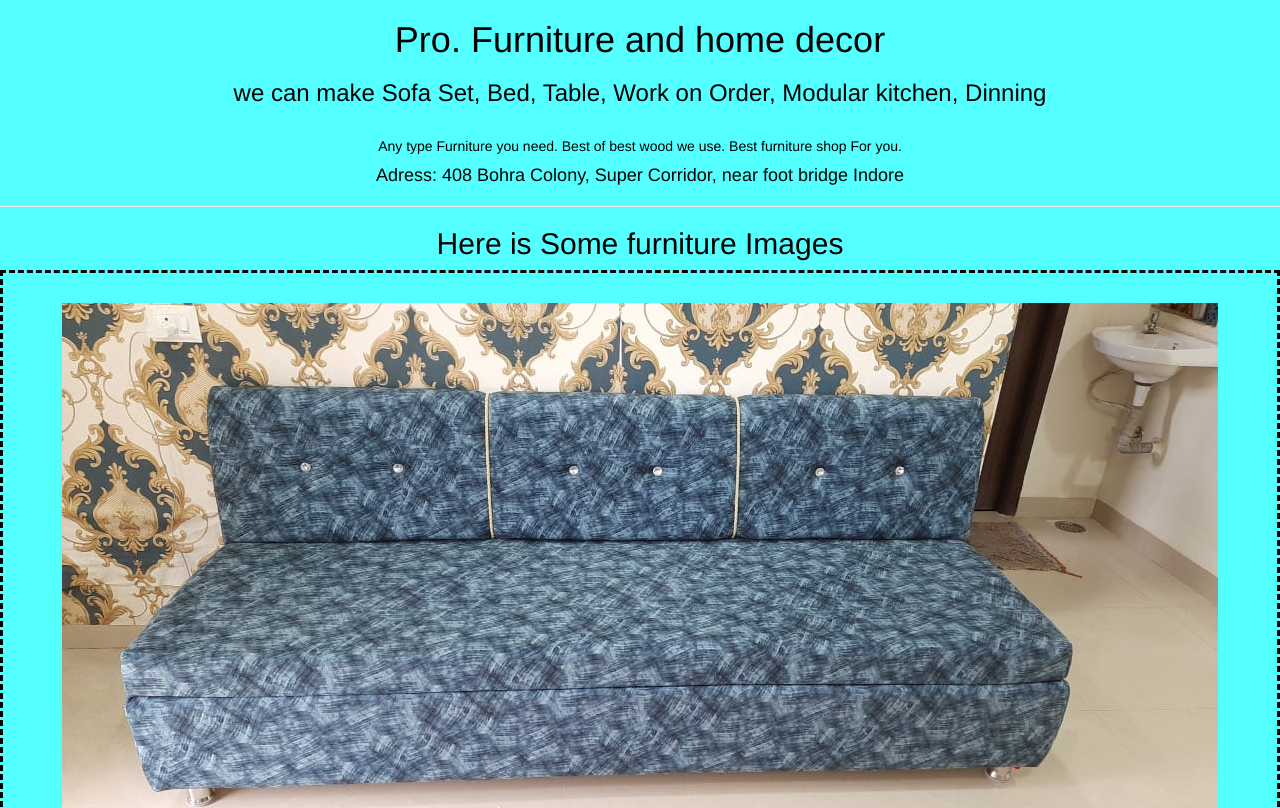
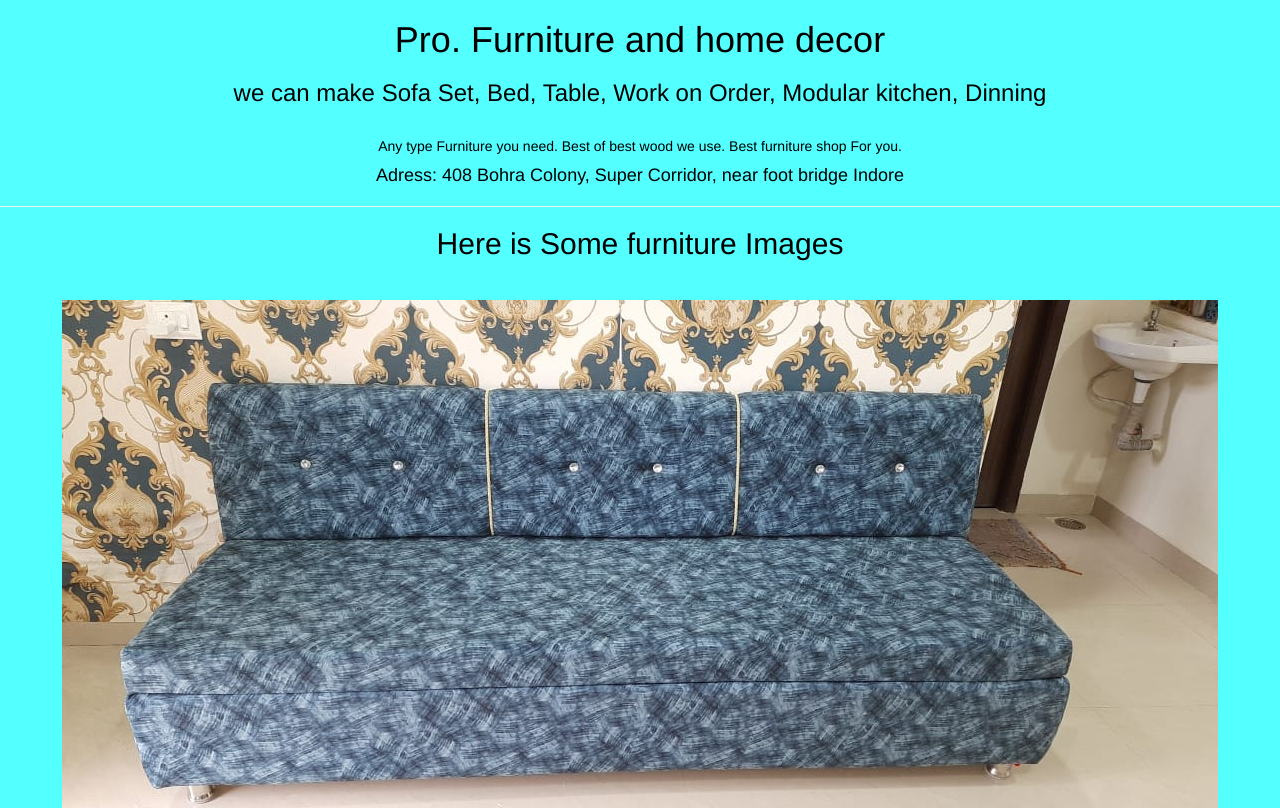
Before and after one commit to Arnavdons/FurnI, a plain HTML site: page index.html in a window 1280 px wide. Shown: the top 808 px of the page. Drawn offline with nearby package versions, Linux system fonts and the light colour scheme.

Commit message:
Update style.css

```diff
--- a/style.css
+++ b/style.css
@@ -3,9 +3,6 @@ text-align: center;
 background-color: rgb(83, 255, 255);
 color: rgb(0, 0, 0);
 }
-#img_sec{
-border: dashed;
-}
 .small{
 margin-top: 30px;
 margin-bottom: 20px;
```
